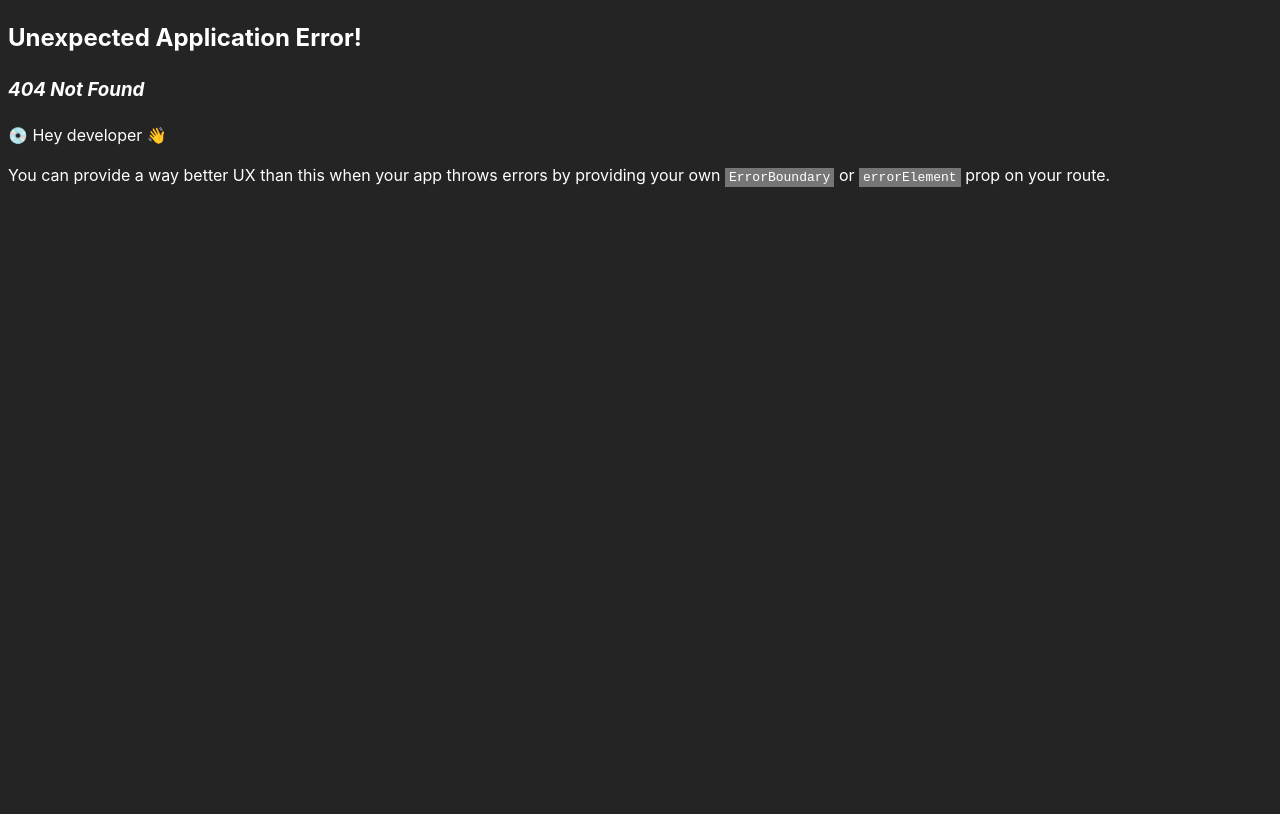
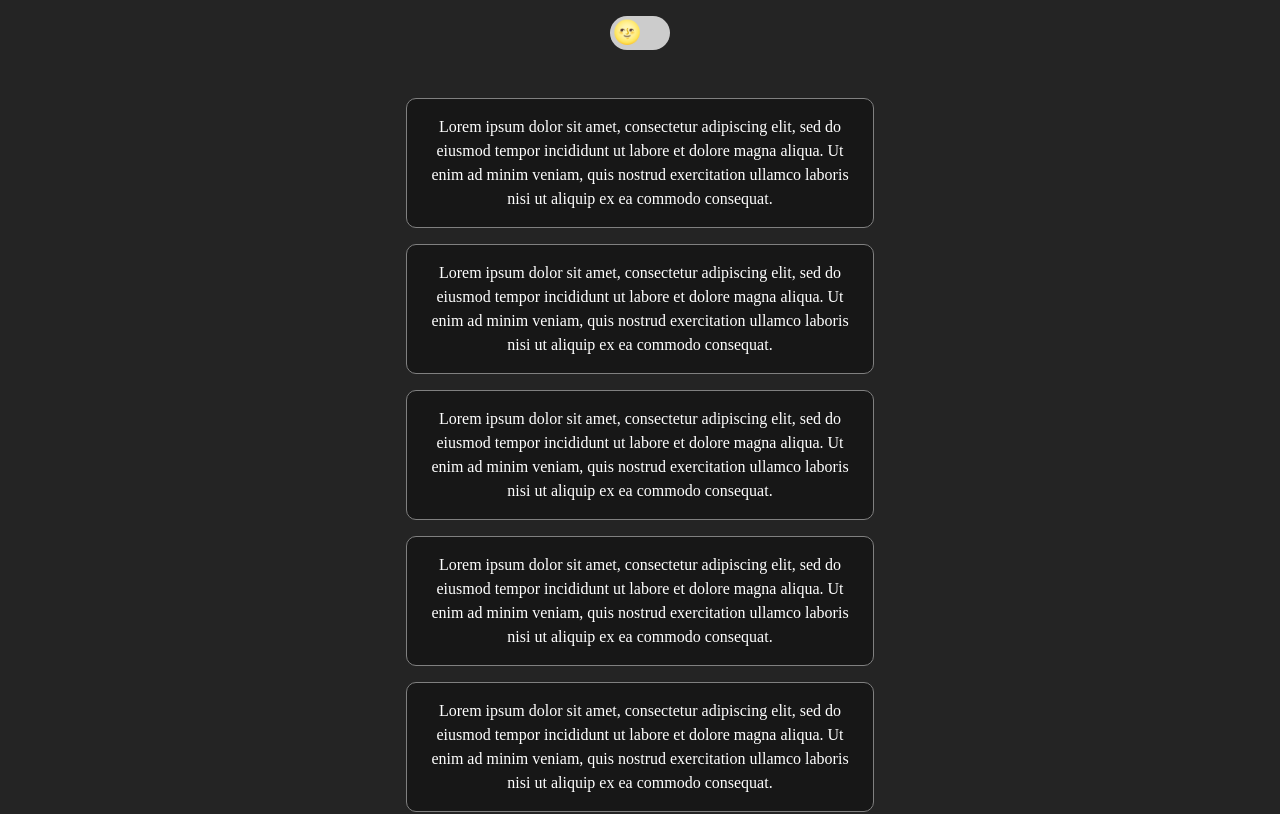
Before and after one commit to jong-k/api-practice, a React (Vite) app: page /provider in a window 1280 px wide. Before the commit this address had no page. Shown: the top 814 px of the page. Built offline with nearby package versions, Linux system fonts and the light colour scheme.

Commit message:
feat: 프로바이더 패턴 추가

```diff
--- a/design-patterns/3-provider/List.js
+++ b/design-patterns/3-provider/List.jsx
@@ -1,3 +1,5 @@
+import ListItem from "./ListItem.jsx";
+
 export default function List() {
   return (
     <ul className="list">
--- a/design-patterns/3-provider/ListItem.js
+++ b/design-patterns/3-provider/ListItem.jsx
@@ -1,6 +1,11 @@
+import { useContext } from "react";
+import { ThemeContext } from "./Provider.jsx";
+
 export default function ListItem() {
+  const { theme } = useContext(ThemeContext);
+
   return (
-    <li>
+    <li className="list-item" style={theme}>
       Lorem ipsum dolor sit amet, consectetur adipiscing elit, sed do eiusmod
       tempor incididunt ut labore et dolore magna aliqua. Ut enim ad minim
       veniam, quis nostrud exercitation ullamco laboris nisi ut aliquip ex ea
--- a/design-patterns/3-provider/Provider.jsx
+++ b/design-patterns/3-provider/Provider.jsx
@@ -1,3 +1,33 @@
+import { useState, createContext } from "react";
+import "./styles.css";
+import List from "./List.jsx";
+import Toggle from "./Toggle.jsx";
+
+export const THEMES = {
+  light: {
+    background: "#fff",
+    color: "#000",
+  },
+  dark: {
+    background: "#171717",
+    color: "#fff",
+  },
+};
+
+export const ThemeContext = createContext(null);
+
 export default function Provider() {
-  return <h2>zz</h2>;
+  const [theme, setTheme] = useState("dark");
+  const toggleTheme = () => setTheme(theme === "light" ? "dark" : "light");
+
+  return (
+    <div className={`Provider theme-${theme}`}>
+      <ThemeContext.Provider value={{ theme: THEMES[theme], toggleTheme }}>
+        <>
+          <Toggle />
+          <List />
+        </>
+      </ThemeContext.Provider>
+    </div>
+  );
 }
--- /dev/null
+++ b/design-patterns/3-provider/Toggle.jsx
@@ -0,0 +1,13 @@
+import { useContext } from "react";
+import { ThemeContext } from "./Provider.jsx";
+
+export default function Toggle() {
+  const { toggleTheme } = useContext(ThemeContext);
+
+  return (
+    <label className="switch">
+      <input type="checkbox" onChange={toggleTheme} />
+      <span className="slider round"></span>
+    </label>
+  );
+}
--- a/design-patterns/3-provider/styles.css
+++ b/design-patterns/3-provider/styles.css
@@ -1,9 +1,4 @@
-html,
-body {
-  margin: 0px;
-}
-
-.App {
+.Provider {
   font-family: sans-serif;
   text-align: center;
   display: flex;
@@ -11,11 +6,11 @@ body {
   align-items: center;
 }
 
-.App.theme-light {
+.Provider .theme-light {
   background-color: #fff;
 }
 
-.App.theme-dark {
+.Provider .theme-dark {
   background-color: #171717;
 }
 
@@ -49,10 +44,10 @@ body {
   position: absolute;
   content: "🌝";
   font-size: 23px;
-  height: 26px;
-  width: 26px;
-  left: 4px;
-  bottom: 4px;
+  height: 30px;
+  width: 30px;
+  left: 2px;
+  bottom: 5px;
   -webkit-transition: 0.3s;
   transition: 0.3s;
 }
@@ -80,13 +75,13 @@ input:checked + .slider:before {
   border-radius: 50%;
 }
 
-ul {
-  padding: 0px;
+.list {
+  padding: 0;
   width: 90%;
   max-width: 500px;
 }
 
-li {
+.list-item {
   list-style: none;
   margin: 1rem;
   border: 1px solid grey;
--- a/src/App.jsx
+++ b/src/App.jsx
@@ -1,16 +1,4 @@
-import { createBrowserRouter, RouterProvider, Link } from "react-router-dom";
-import Singleton from "../design-patterns/1-singleton/Singleton";
-
-const router = createBrowserRouter([
-  {
-    path: "/",
-    element: <App />,
-  },
-  {
-    path: "/singleton",
-    element: <Singleton />,
-  },
-]);
+import { Link } from "react-router-dom";
 
 export default function App() {
   return (
@@ -19,6 +7,10 @@ export default function App() {
         <Link to="/singleton">
           <h2>1. 싱글턴 패턴</h2>
         </Link>
+        <h2>2. 프록시 패턴</h2>
+        <Link to="/provider">
+          <h2>3. 프로바이더 패턴</h2>
+        </Link>
       </div>
     </>
   );
--- a/src/index.css
+++ b/src/index.css
@@ -1,3 +1,8 @@
+html,
+body {
+  margin: 0;
+}
+
 :root {
   font-family: Inter, system-ui, Avenir, Helvetica, Arial, sans-serif;
   line-height: 1.5;
--- a/src/main.jsx
+++ b/src/main.jsx
@@ -3,6 +3,7 @@ import ReactDOM from "react-dom/client";
 import { createBrowserRouter, RouterProvider } from "react-router-dom";
 import App from "./App.jsx";
 import Singleton from "../design-patterns/1-singleton/Singleton.jsx";
+import Provider from "../design-patterns/3-provider/Provider.jsx";
 import "./index.css";
 
 const router = createBrowserRouter([
@@ -14,6 +15,10 @@ const router = createBrowserRouter([
     path: "/singleton",
     element: <Singleton />,
   },
+  {
+    path: "/provider",
+    element: <Provider />,
+  },
 ]);
 
 ReactDOM.createRoot(document.getElementById("root")).render(
```
Also changed, not shown: design-patterns/3-provider/App.js (deleted, +0 -12 lines), design-patterns/3-provider/ThemeProvider.js (deleted, +0 -14 lines), design-patterns/3-provider/Toggle.js (deleted, +0 -8 lines), design-patterns/README.md (added), 1 other file (tests, documents, lock files or other folders).
